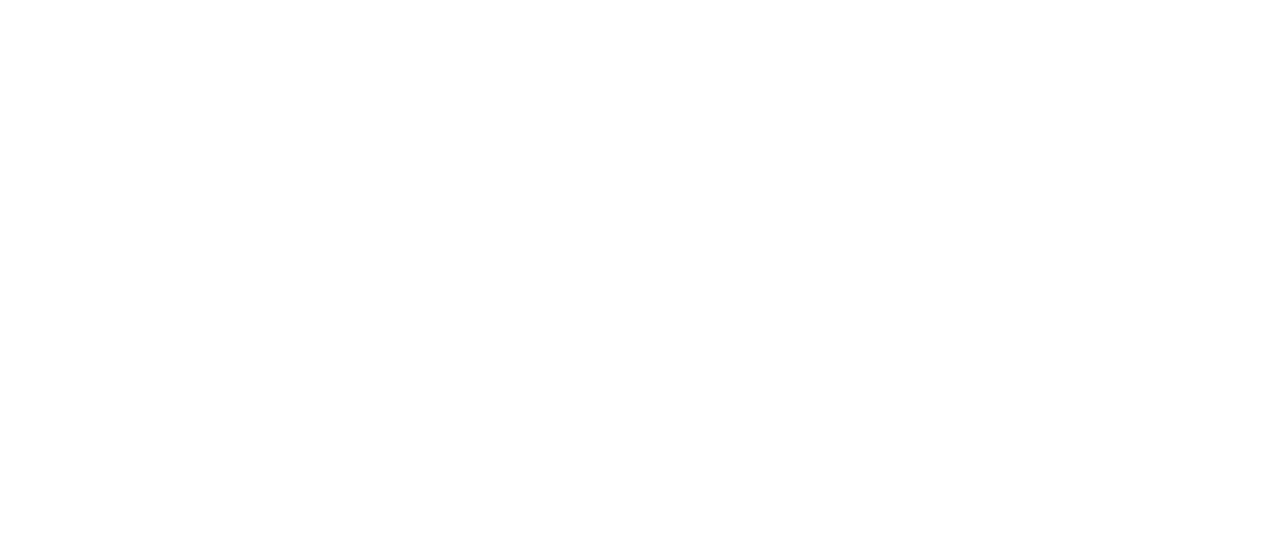
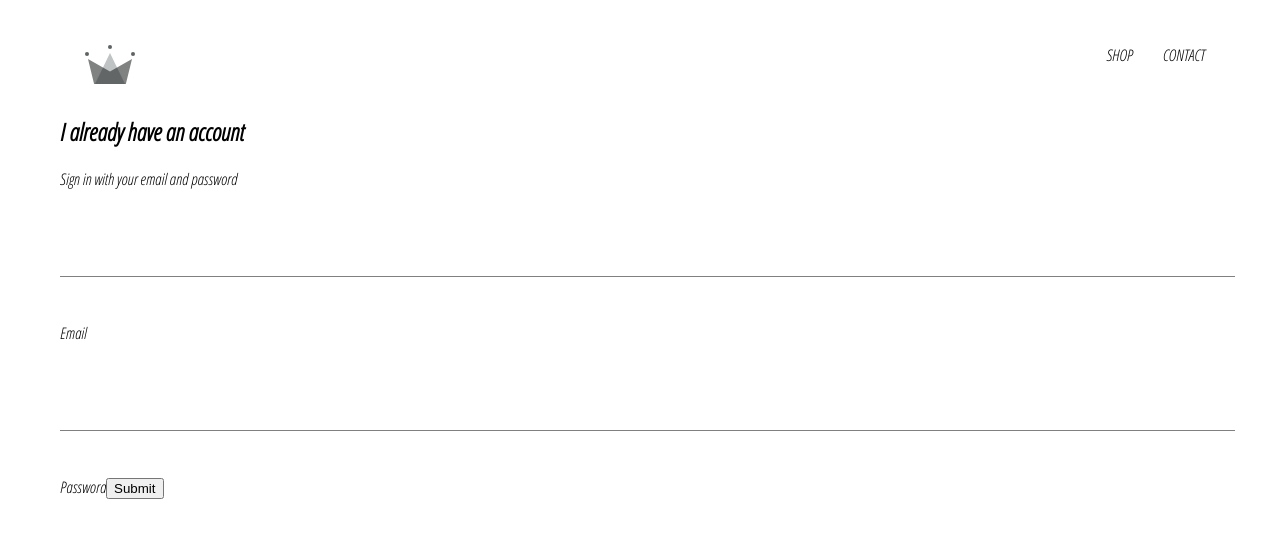
Before and after one commit to Ejay02/E-s-clothing, a React (Create React App) app: page /signin in a window 1280 px wide. Shown: the top 538 px of the page. Built offline with nearby package versions, Linux system fonts and the light colour scheme.

Commit message:
new add ons

```diff
--- a/src/App.css
+++ b/src/App.css
@@ -2,3 +2,7 @@
     font-family: "Open Sans Condensed" ;
     padding: 20px 60px;
 }
+a {
+    text-decoration: none;
+    color: black;
+}
--- a/src/App.js
+++ b/src/App.js
@@ -3,14 +3,18 @@
 import './App.css';
 import ShopPage from "./pages/shop/shop.component";
 import HomePage from  "./pages/homepage/homepage.component";
+import Header from "./components/header/header.component";
+import SignInAndSignUpPage from   "./pages/sign-in-and-sign-up/sign-in-and-sign-up.component";
 
 
 function App() {
   return (
     <div >
+      <Header/>
       <Switch>
      <Route exact path="/" component ={HomePage}/>
      <Route  path="/shop" component ={ShopPage}/>
+     <Route  path="/signin" component ={SignInAndSignUpPage}/>
      </Switch>
     </div>
   );
--- /dev/null
+++ b/src/components/form-input/form-input.component.jsx
@@ -0,0 +1,22 @@
+import   React from "react";
+
+import "./form-input.styles.scss";
+
+const FormInput = ({handleChange, label, ...otherProps}) => (
+    <div className="group">
+        <input className="form-input" onChange={handleChange}
+        {...otherProps}/>
+          {label ? (
+             <label
+            className={`${
+                otherProps.value.length ?  "shrink" : ""
+           } form-input-label `}
+        >
+           {label}
+             </label>
+            ) : null}
+    </div>
+
+);
+
+export default FormInput;
--- /dev/null
+++ b/src/components/form-input/form-input.styles.scss
@@ -0,0 +1,54 @@
+$sub-color: grey;
+$main-color: black;
+
+@mixin shrinkLabel {
+  top: -14px;
+  font-size: 12px;
+  color: $main-color;
+}
+
+.group {
+  position: relative;
+  margin: 45px 0;
+
+  .form-input {
+    background: none;
+    background-color: white;
+    color: $sub-color;
+    font-size: 18px;
+    padding: 10px 10px 10px 5px;
+    display: block;
+    width: 100%;
+    border: none;
+    border-radius: 0;
+    border-bottom: 1px solid $sub-color;
+    margin: 25px 0;
+
+    &:focus {
+      outline: none;
+    }
+
+    &:focus ~ .form-input-label {
+      @include shrinkLabel();
+    }
+  }
+
+  input[type='password'] {
+    letter-spacing: 0.3em;
+  }
+
+  .form-input-label {
+    color: $sub-color;
+    font-size: 16px;
+    font-weight: normal;
+    position: absolute;
+    pointer-events: none;
+    left: 5px;
+    top: 10px;
+    transition: 300ms ease all;
+
+    &.shrink {
+      @include shrinkLabel();
+    }
+  }
+}
--- /dev/null
+++ b/src/components/header/header.component.jsx
@@ -0,0 +1,23 @@
+import React from "react";
+import {Link} from "react-router-dom";
+import {ReactComponent as Logo} from "../../assets/4.4 crown.svg.svg"
+import "./header.component.scss"
+
+
+const Header = () => (
+    <div className="header">
+    <Link className="logo-container" to="/">
+<Logo className="logo" />
+    </Link>
+    <div className="options">
+        <Link  className="option" to="/shop">
+           SHOP
+        </Link>
+        <Link  className="option" to="/shop">
+           CONTACT
+        </Link>
+    </div>
+    </div>
+)
+
+export default Header;
--- /dev/null
+++ b/src/components/header/header.component.scss
@@ -0,0 +1,25 @@
+.header {
+    height: 70px;
+    width: 100%;
+    display: flex;
+    justify-content: space-between;
+    margin-bottom: 25px;
+
+    .logo-container {
+      height: 100%;
+      width: 70px;
+      padding: 25px;
+    }
+
+    .options {
+      width: 50%;
+      height: 100%;
+      display: flex;
+      align-items: center;
+      justify-content: flex-end;
+
+      .option {
+        padding: 10px 15px;
+      }
+    }
+  }
--- /dev/null
+++ b/src/components/sign-in/sign-in.component.jsx
@@ -0,0 +1,61 @@
+import React from "react";
+
+import FormInput from "../form-input/form-input.component";
+
+import "./sign-in.styles.scss";
+
+class SignIn extends React.Component {
+    constructor(props) {
+        super(props);
+
+        this.state = {
+            email: "",
+            password: ""
+        };
+    }
+
+    handleSubmit = event => {
+        event.preventDefault();
+
+        this.setState({ email: "", password: "" });
+}
+
+    handleChange = event => {
+        const { value, name } = event.target;
+
+        this.setState({ [name]: value })
+    };
+
+    render() {
+        return (
+            <div className="sign-in">
+                <h2>I already have an account</h2>
+                <span>Sign in with your email and password </span>
+
+                <form onSubmit={this.handleSubmit}>
+                    <FormInput
+                        name="email"
+                        type="email"
+                        handleChange={this.handleChange}
+                        value={this.state.email}
+                        required
+                    />
+                    <label>Email</label>
+
+                    <FormInput
+                        name="password"
+                        type="password"
+                        value={this.state.email}
+                        handleChange={this.handleChange}
+                        required
+                    />
+                    <label>Password</label>
+
+                    <input type="submit" value="Submit" />
+                </form>
+            </div>
+        );
+    }
+}
+
+export default SignIn;
--- /dev/null
+++ b/src/pages/sign-in-and-sign-up/sign-in-and-sign-up.component.jsx
@@ -0,0 +1,13 @@
+import React from "react";
+import SignIn from "../../components/sign-in/sign-in.component";
+
+import "./sign-in-and-sign-up.styles.scss";
+
+const SignInAndSignUpPage = () => (
+    <div className="sign-in-and-sign-up">
+        <SignIn />
+        </div>
+
+);
+
+export default SignInAndSignUpPage;
```
Also changed, not shown: src/assets/4.4 crown.svg.svg (added), src/components/sign-in/sign-in.styles.scss (added), src/pages/sign-in-and-sign-up/sign-in-and-sign-up.styles.scss (added).
